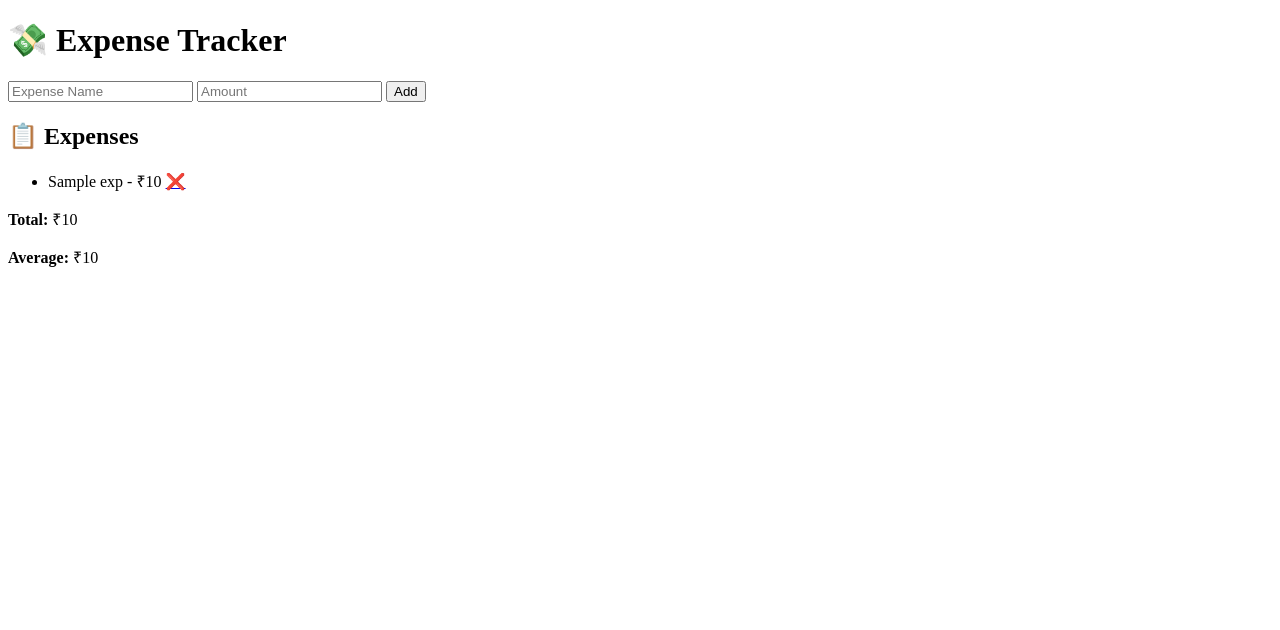
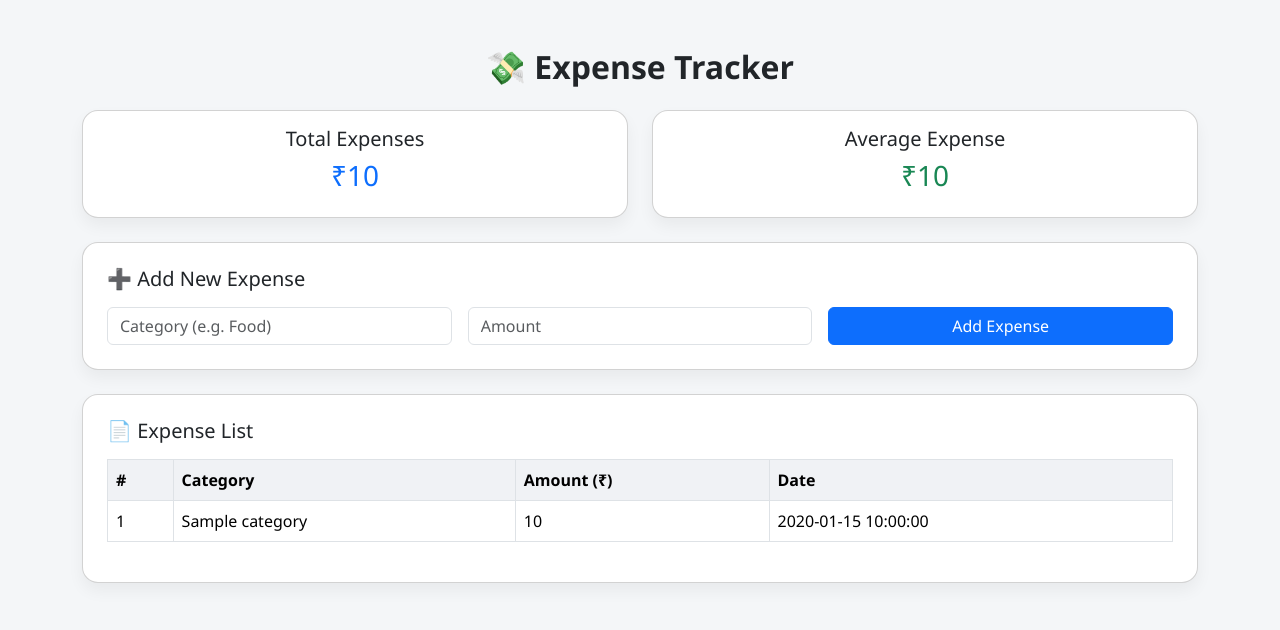
Before and after one commit to ravin972/expense-tracker, a Flask app: template templates/index.html in a window 1280 px wide. Shown: the top 630 px of the page. Run offline with Flask 3, Linux system fonts and the light colour scheme; the template is opened without the code that fills it: most values are stand-ins (such as "Sample title", 1, 10 or a date in 2020).

Commit message:
Refactor index.html to enhance layout and styling; add summary, expense input, and list sections.

```diff
--- a/templates/index.html
+++ b/templates/index.html
@@ -1,28 +1,94 @@
 <!DOCTYPE html>
-<html>
+<html lang="en">
 <head>
+  <meta charset="UTF-8" />
+  <meta name="viewport" content="width=device-width, initial-scale=1.0"/>
   <title>Expense Tracker</title>
+  <link href="https://cdn.jsdelivr.net/npm/bootstrap@5.3.3/dist/css/bootstrap.min.css" rel="stylesheet">
+  <style>
+    body {
+      background-color: #f4f6f8;
+      font-family: 'Segoe UI', sans-serif;
+    }
+    .card {
+      border-radius: 1rem;
+      box-shadow: 0 0.5rem 1rem rgba(0,0,0,0.05);
+    }
+    .table th {
+      background-color: #f0f2f5;
+    }
+  </style>
 </head>
 <body>
-  <h1>💸 Expense Tracker</h1>
+  <div class="container py-5">
+    <h2 class="text-center mb-4 fw-bold">💸 Expense Tracker</h2>
 
-  <form action="/add" method="post">
-    <input type="text" name="name" placeholder="Expense Name" required>
-    <input type="number" name="amount" placeholder="Amount" required step="0.01">
-    <button type="submit">Add</button>
-  </form>
+    <!-- Summary -->
+    <div class="row mb-4">
+      <div class="col-md-6">
+        <div class="card p-3 text-center">
+          <h5>Total Expenses</h5>
+          <h3 class="text-primary">₹{{ total }}</h3>
+        </div>
+      </div>
+      <div class="col-md-6">
+        <div class="card p-3 text-center">
+          <h5>Average Expense</h5>
+          <h3 class="text-success">₹{{ average }}</h3>
+        </div>
+      </div>
+    </div>
 
-  <h2>📋 Expenses</h2>
-  <ul>
-    {% for exp in expenses %}
-      <li>
-        {{ exp.name }} - ₹{{ exp.amount }}
-        <a href="/delete/{{ loop.index0 }}">❌</a>
-      </li>
-    {% endfor %}
-  </ul>
+    <!-- Add Expense -->
+    <div class="card p-4 mb-4">
+      <h5 class="mb-3">➕ Add New Expense</h5>
+      <form method="POST" action="/add">
+        <div class="row g-3">
+          <div class="col-md-4">
+            <input type="text" name="category" class="form-control" placeholder="Category (e.g. Food)" required>
+          </div>
+          <div class="col-md-4">
+            <input type="number" name="amount" step="0.01" class="form-control" placeholder="Amount" required>
+          </div>
+          <div class="col-md-4 d-grid">
+            <button type="submit" class="btn btn-primary">Add Expense</button>
+          </div>
+        </div>
+      </form>
+    </div>
 
-  <p><strong>Total:</strong> ₹{{ total }}</p>
-  <p><strong>Average:</strong> ₹{{ average | round(2) }}</p>
+    <!-- Expense List -->
+    <div class="card p-4">
+      <h5 class="mb-3">📄 Expense List</h5>
+      {% if expenses %}
+        <div class="table-responsive">
+          <table class="table table-bordered table-hover">
+            <thead>
+              <tr>
+                <th>#</th>
+                <th>Category</th>
+                <th>Amount (₹)</th>
+                <th>Date</th>
+              </tr>
+            </thead>
+            <tbody>
+              {% for exp in expenses %}
+                <tr>
+                  <td>{{ loop.index }}</td>
+                  <td>{{ exp.category }}</td>
+                  <td>{{ exp.amount }}</td>
+                  <td>{{ exp.date }}</td>
+                </tr>
+              {% endfor %}
+            </tbody>
+          </table>
+        </div>
+      {% else %}
+        <p class="text-muted">No expenses added yet.</p>
+      {% endif %}
+    </div>
+  </div>
+
+  <script src="https://cdn.jsdelivr.net/npm/bootstrap@5.3.3/dist/js/bootstrap.bundle.min.js"></script>
 </body>
 </html>
```
